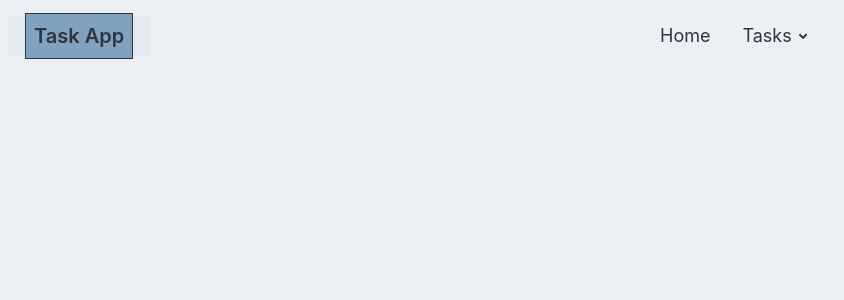
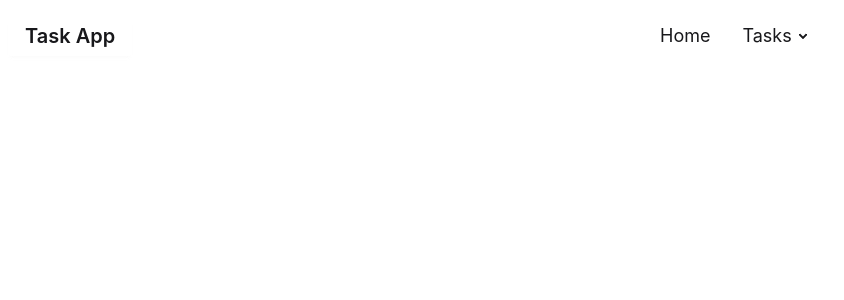
Before and after one commit to vixello/Java-Task-App-Frontend, an Angular app: page / in a window 1280 px wide. Shown: the top 300 px of the page, without its empty margins (0-844 px from the left). Built offline with nearby package versions, Linux system fonts and the light colour scheme.

Commit message:
Local changes to app and styles

```diff
--- a/src/app/app.html
+++ b/src/app/app.html
@@ -4,6 +4,7 @@
   <div class="mx-5">
     <router-outlet></router-outlet>
   </div>
+
 </div>
 
 <!-- <taskapp-footer></taskapp-footer> -->
--- a/src/app/app.ts
+++ b/src/app/app.ts
@@ -1,12 +1,13 @@
 import { Component, signal, ChangeDetectionStrategy, inject } from '@angular/core';
-import { RouterOutlet } from '@angular/router';
+import { RouterOutlet, RouterLinkWithHref } from '@angular/router';
 import { FaConfig, FaIconLibrary, FaIconComponent } from '@fortawesome/angular-fontawesome';
 import { fontAwesomeIcons } from './shared/font-awesome-icons';
 import { Navbar } from "./layout/navbar/navbar";
+import { Footer } from "./layout/footer/footer";
 
 @Component({
   selector: 'taskapp-root',
-  imports: [RouterOutlet, FaIconComponent, Navbar],
+  imports: [RouterOutlet, FaIconComponent, Navbar, Footer, RouterLinkWithHref],
   templateUrl: './app.html',
   changeDetection: ChangeDetectionStrategy.Eager,
   styleUrl: './app.scss',
--- a/src/app/layout/navbar/navbar.html
+++ b/src/app/layout/navbar/navbar.html
@@ -1,14 +1,12 @@
 <div class="navbar bg-base-100">
     <div class="navbar-start">
-        <div class="dropdown">
-            <a class="btn btn-ghost text-xl">
-                <div class="border bg-secondary logo p-2" routerLink="/">Task App</div>
-            </a>
-        </div>
+        <button class="btn btn-ghost !bg-transparent !bg-none !border-transparent text-xl">
+            Task App
+        </button>
     </div>
 
     <div class="navbar-center flex">
-        <ul  class="menu menu-sm sm:menu-lg menu-horizontal px-1">
+        <div class="menu menu-sm sm:menu-lg menu-horizontal px-1">
             <li><a href="/">Home</a></li>
             <li>
                 <details #taskMenu>
@@ -18,6 +16,6 @@
                     </ul>
                 </details>
             </li>
-        </ul >
+        </div>
     </div>
 </div>
--- a/src/index.html
+++ b/src/index.html
@@ -1,5 +1,5 @@
 <!doctype html>
-<html lang="en">
+<html lang="en" data-theme="light">
 <head>
   <meta charset="utf-8">
   <title>TaskFrontend</title>
--- a/src/tailwind.css
+++ b/src/tailwind.css
@@ -1,5 +1,4 @@
 /* src/tailwind.css */
 @import "tailwindcss";
 @plugin "daisyui" {
-  themes: nord --default, abyss --prefersdark, cupcake, dracula;
-}
+   themes: light --default, synthwave --prefersdark;}
```
